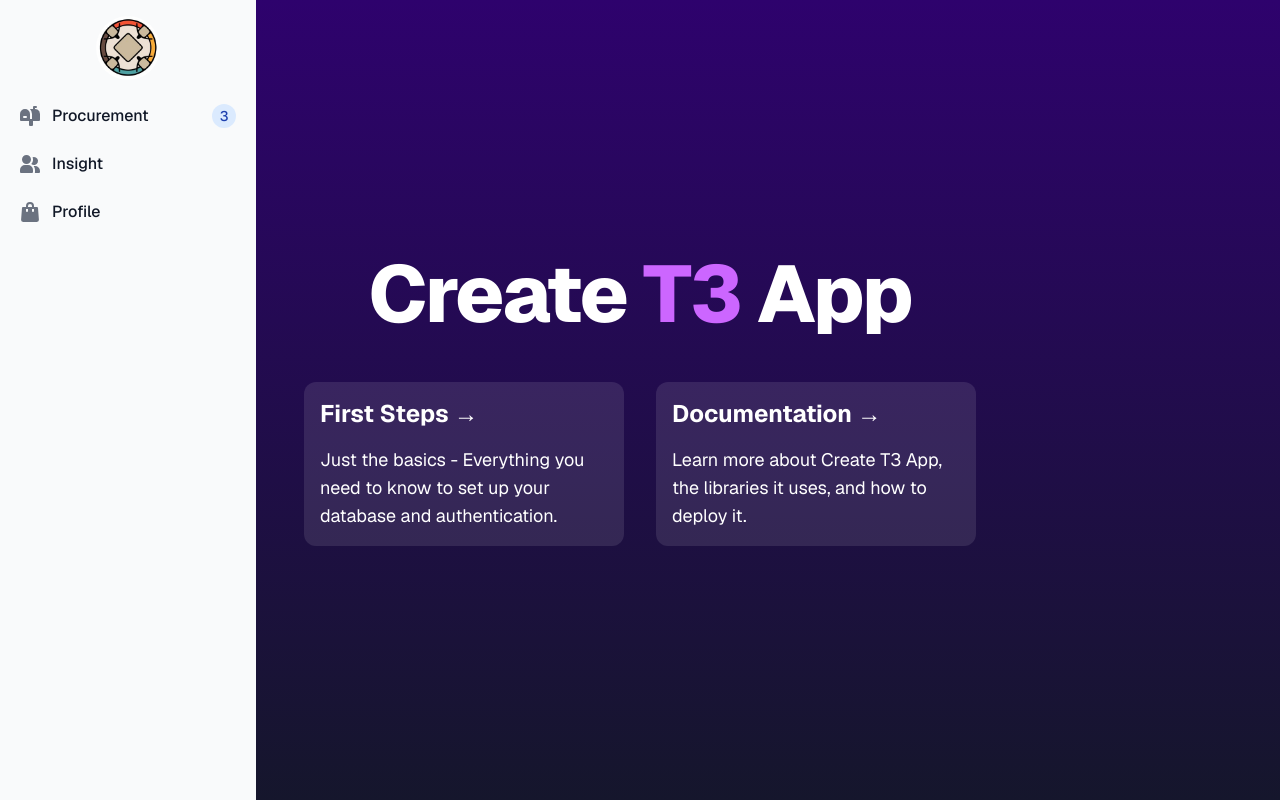
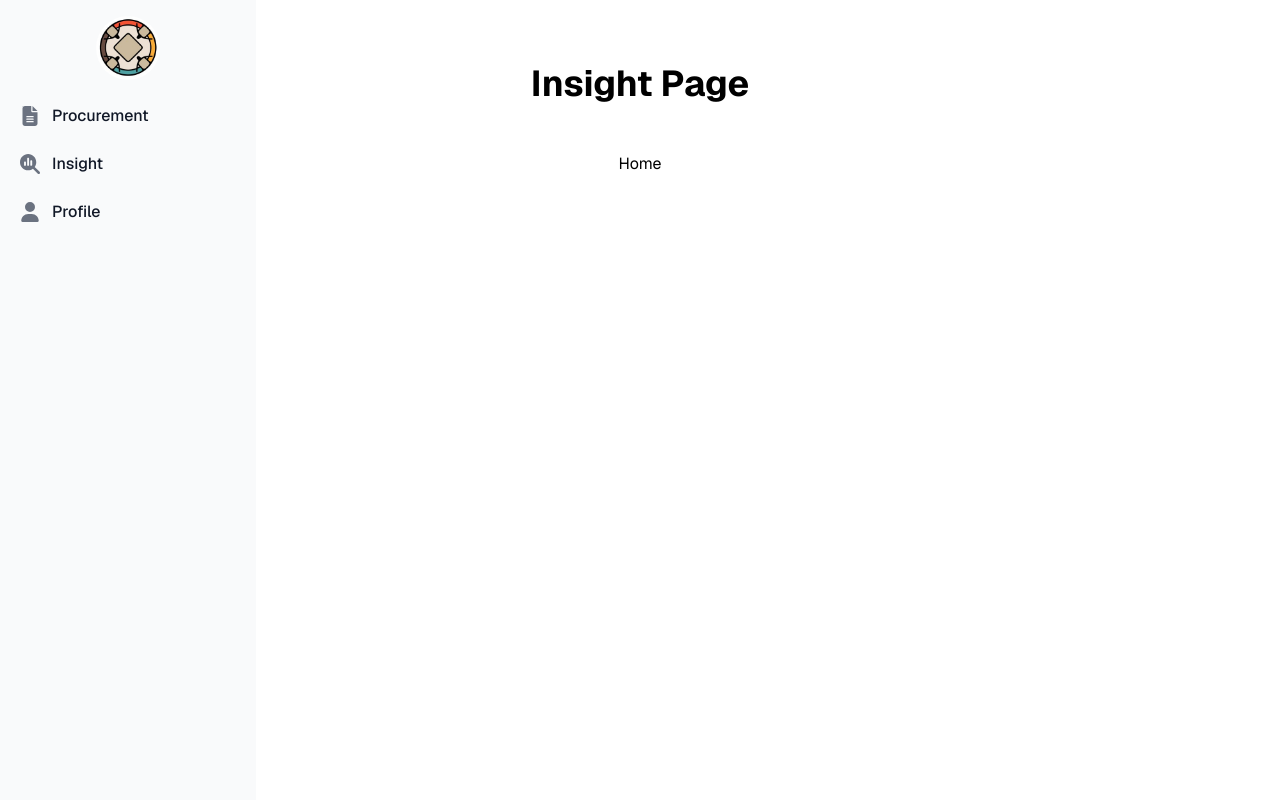
Before and after one commit to judd147/Indigenous-BI, a Next.js app: page /insight in a window 1280 px wide. Built offline with nearby package versions, Linux system fonts and the light colour scheme.

Commit message:
used proper icons

```diff
--- a/src/app/SideNav.tsx
+++ b/src/app/SideNav.tsx
@@ -29,14 +29,12 @@
                 aria-hidden="true"
                 xmlns="http://www.w3.org/2000/svg"
                 fill="currentColor"
-                viewBox="0 0 20 20"
+                viewBox="0 0 384 512"
               >
+                <path d="M64 0C28.7 0 0 28.7 0 64L0 448c0 35.3 28.7 64 64 64l256 0c35.3 0 64-28.7 64-64l0-288-128 0c-17.7 0-32-14.3-32-32L224 0 64 0zM256 0l0 128 128 0L256 0zM112 256l160 0c8.8 0 16 7.2 16 16s-7.2 16-16 16l-160 0c-8.8 0-16-7.2-16-16s7.2-16 16-16zm0 64l160 0c8.8 0 16 7.2 16 16s-7.2 16-16 16l-160 0c-8.8 0-16-7.2-16-16s7.2-16 16-16zm0 64l160 0c8.8 0 16 7.2 16 16s-7.2 16-16 16l-160 0c-8.8 0-16-7.2-16-16s7.2-16 16-16z" />
                 <path d="m17.418 3.623-.018-.008a6.713 6.713 0 0 0-2.4-.569V2h1a1 1 0 1 0 0-2h-2a1 1 0 0 0-1 1v2H9.89A6.977 6.977 0 0 1 12 8v5h-2V8A5 5 0 1 0 0 8v6a1 1 0 0 0 1 1h8v4a1 1 0 0 0 1 1h2a1 1 0 0 0 1-1v-4h6a1 1 0 0 0 1-1V8a5 5 0 0 0-2.582-4.377ZM6 12H4a1 1 0 0 1 0-2h2a1 1 0 0 1 0 2Z" />
               </svg>
               <span className="ms-3 flex-1 whitespace-nowrap">Procurement</span>
-              <span className="ms-3 inline-flex h-3 w-3 items-center justify-center rounded-full bg-blue-100 p-3 text-sm font-medium text-blue-800 dark:bg-blue-900 dark:text-blue-300">
-                3
-              </span>
             </Link>
           </li>
           <li>
@@ -49,10 +47,11 @@
                 aria-hidden="true"
                 xmlns="http://www.w3.org/2000/svg"
                 fill="currentColor"
-                viewBox="0 0 20 18"
+                viewBox="0 0 512 512"
               >
-                <path d="M14 2a3.963 3.963 0 0 0-1.4.267 6.439 6.439 0 0 1-1.331 6.638A4 4 0 1 0 14 2Zm1 9h-1.264A6.957 6.957 0 0 1 15 15v2a2.97 2.97 0 0 1-.184 1H19a1 1 0 0 0 1-1v-1a5.006 5.006 0 0 0-5-5ZM6.5 9a4.5 4.5 0 1 0 0-9 4.5 4.5 0 0 0 0 9ZM8 10H5a5.006 5.006 0 0 0-5 5v2a1 1 0 0 0 1 1h11a1 1 0 0 0 1-1v-2a5.006 5.006 0 0 0-5-5Z" />
+                <path d="M416 208c0 45.9-14.9 88.3-40 122.7L502.6 457.4c12.5 12.5 12.5 32.8 0 45.3s-32.8 12.5-45.3 0L330.7 376c-34.4 25.2-76.8 40-122.7 40C93.1 416 0 322.9 0 208S93.1 0 208 0S416 93.1 416 208zm-312 8l0 64c0 13.3 10.7 24 24 24s24-10.7 24-24l0-64c0-13.3-10.7-24-24-24s-24 10.7-24 24zm80-96l0 160c0 13.3 10.7 24 24 24s24-10.7 24-24l0-160c0-13.3-10.7-24-24-24s-24 10.7-24 24zm80 64l0 96c0 13.3 10.7 24 24 24s24-10.7 24-24l0-96c0-13.3-10.7-24-24-24s-24 10.7-24 24z" />
               </svg>
+
               <span className="ms-3 flex-1 whitespace-nowrap">Insight</span>
             </Link>
           </li>
@@ -66,9 +65,9 @@
                 aria-hidden="true"
                 xmlns="http://www.w3.org/2000/svg"
                 fill="currentColor"
-                viewBox="0 0 18 20"
+                viewBox="0 0 448 512"
               >
-                <path d="M17 5.923A1 1 0 0 0 16 5h-3V4a4 4 0 1 0-8 0v1H2a1 1 0 0 0-1 .923L.086 17.846A2 2 0 0 0 2.08 20h13.84a2 2 0 0 0 1.994-2.153L17 5.923ZM7 9a1 1 0 0 1-2 0V7h2v2Zm0-5a2 2 0 1 1 4 0v1H7V4Zm6 5a1 1 0 1 1-2 0V7h2v2Z" />
+                <path d="M224 256A128 128 0 1 0 224 0a128 128 0 1 0 0 256zm-45.7 48C79.8 304 0 383.8 0 482.3C0 498.7 13.3 512 29.7 512l388.6 0c16.4 0 29.7-13.3 29.7-29.7C448 383.8 368.2 304 269.7 304l-91.4 0z" />
               </svg>
               <span className="ms-3 flex-1 whitespace-nowrap">Profile</span>
             </Link>
--- a/src/app/insight/page.tsx
+++ b/src/app/insight/page.tsx
@@ -1,37 +1,10 @@
 import Link from "next/link";
 
-export default function HomePage() {
+export default function InsightPage() {
   return (
-    <main className="flex min-h-screen flex-col items-center justify-center bg-gradient-to-b from-[#2e026d] to-[#15162c] text-white">
-      <div className="container flex flex-col items-center justify-center gap-12 px-4 py-16">
-        <h1 className="text-5xl font-extrabold tracking-tight text-white sm:text-[5rem]">
-          Create <span className="text-[hsl(280,100%,70%)]">T3</span> App
-        </h1>
-        <div className="grid grid-cols-1 gap-4 sm:grid-cols-2 md:gap-8">
-          <Link
-            className="flex max-w-xs flex-col gap-4 rounded-xl bg-white/10 p-4 text-white hover:bg-white/20"
-            href="https://create.t3.gg/en/usage/first-steps"
-            target="_blank"
-          >
-            <h3 className="text-2xl font-bold">First Steps →</h3>
-            <div className="text-lg">
-              Just the basics - Everything you need to know to set up your
-              database and authentication.
-            </div>
-          </Link>
-          <Link
-            className="flex max-w-xs flex-col gap-4 rounded-xl bg-white/10 p-4 text-white hover:bg-white/20"
-            href="https://create.t3.gg/en/introduction"
-            target="_blank"
-          >
-            <h3 className="text-2xl font-bold">Documentation →</h3>
-            <div className="text-lg">
-              Learn more about Create T3 App, the libraries it uses, and how to
-              deploy it.
-            </div>
-          </Link>
-        </div>
-      </div>
-    </main>
+    <div className="container flex flex-col items-center justify-center gap-12 px-4 py-16">
+      <p className="text-4xl font-bold">Insight Page</p>
+      <Link href="/">Home</Link>
+    </div>
   );
 }
--- a/src/app/procurement/page.tsx
+++ b/src/app/procurement/page.tsx
@@ -1,37 +1,10 @@
 import Link from "next/link";
 
-export default function HomePage() {
+export default function ProcurementPage() {
   return (
-    <main className="flex min-h-screen flex-col items-center justify-center bg-gradient-to-b from-[#2e026d] to-[#15162c] text-white">
-      <div className="container flex flex-col items-center justify-center gap-12 px-4 py-16">
-        <h1 className="text-5xl font-extrabold tracking-tight text-white sm:text-[5rem]">
-          Create <span className="text-[hsl(280,100%,70%)]">T3</span> App
-        </h1>
-        <div className="grid grid-cols-1 gap-4 sm:grid-cols-2 md:gap-8">
-          <Link
-            className="flex max-w-xs flex-col gap-4 rounded-xl bg-white/10 p-4 text-white hover:bg-white/20"
-            href="https://create.t3.gg/en/usage/first-steps"
-            target="_blank"
-          >
-            <h3 className="text-2xl font-bold">First Steps →</h3>
-            <div className="text-lg">
-              Just the basics - Everything you need to know to set up your
-              database and authentication.
-            </div>
-          </Link>
-          <Link
-            className="flex max-w-xs flex-col gap-4 rounded-xl bg-white/10 p-4 text-white hover:bg-white/20"
-            href="https://create.t3.gg/en/introduction"
-            target="_blank"
-          >
-            <h3 className="text-2xl font-bold">Documentation →</h3>
-            <div className="text-lg">
-              Learn more about Create T3 App, the libraries it uses, and how to
-              deploy it.
-            </div>
-          </Link>
-        </div>
-      </div>
-    </main>
+    <div className="container flex flex-col items-center justify-center gap-12 px-4 py-16">
+      <p className="text-4xl font-bold">Procurement Page</p>
+      <Link href="/">Home</Link>
+    </div>
   );
 }
--- a/src/app/profile/page.tsx
+++ b/src/app/profile/page.tsx
@@ -1,37 +1,10 @@
 import Link from "next/link";
 
-export default function HomePage() {
+export default function ProfilePage() {
   return (
-    <main className="flex min-h-screen flex-col items-center justify-center bg-gradient-to-b from-[#2e026d] to-[#15162c] text-white">
-      <div className="container flex flex-col items-center justify-center gap-12 px-4 py-16">
-        <h1 className="text-5xl font-extrabold tracking-tight text-white sm:text-[5rem]">
-          Create <span className="text-[hsl(280,100%,70%)]">T3</span> App
-        </h1>
-        <div className="grid grid-cols-1 gap-4 sm:grid-cols-2 md:gap-8">
-          <Link
-            className="flex max-w-xs flex-col gap-4 rounded-xl bg-white/10 p-4 text-white hover:bg-white/20"
-            href="https://create.t3.gg/en/usage/first-steps"
-            target="_blank"
-          >
-            <h3 className="text-2xl font-bold">First Steps →</h3>
-            <div className="text-lg">
-              Just the basics - Everything you need to know to set up your
-              database and authentication.
-            </div>
-          </Link>
-          <Link
-            className="flex max-w-xs flex-col gap-4 rounded-xl bg-white/10 p-4 text-white hover:bg-white/20"
-            href="https://create.t3.gg/en/introduction"
-            target="_blank"
-          >
-            <h3 className="text-2xl font-bold">Documentation →</h3>
-            <div className="text-lg">
-              Learn more about Create T3 App, the libraries it uses, and how to
-              deploy it.
-            </div>
-          </Link>
-        </div>
-      </div>
-    </main>
+    <div className="container flex flex-col items-center justify-center gap-12 px-4 py-16">
+      <p className="text-4xl font-bold">Profile Page</p>
+      <Link href="/">Home</Link>
+    </div>
   );
 }
```
